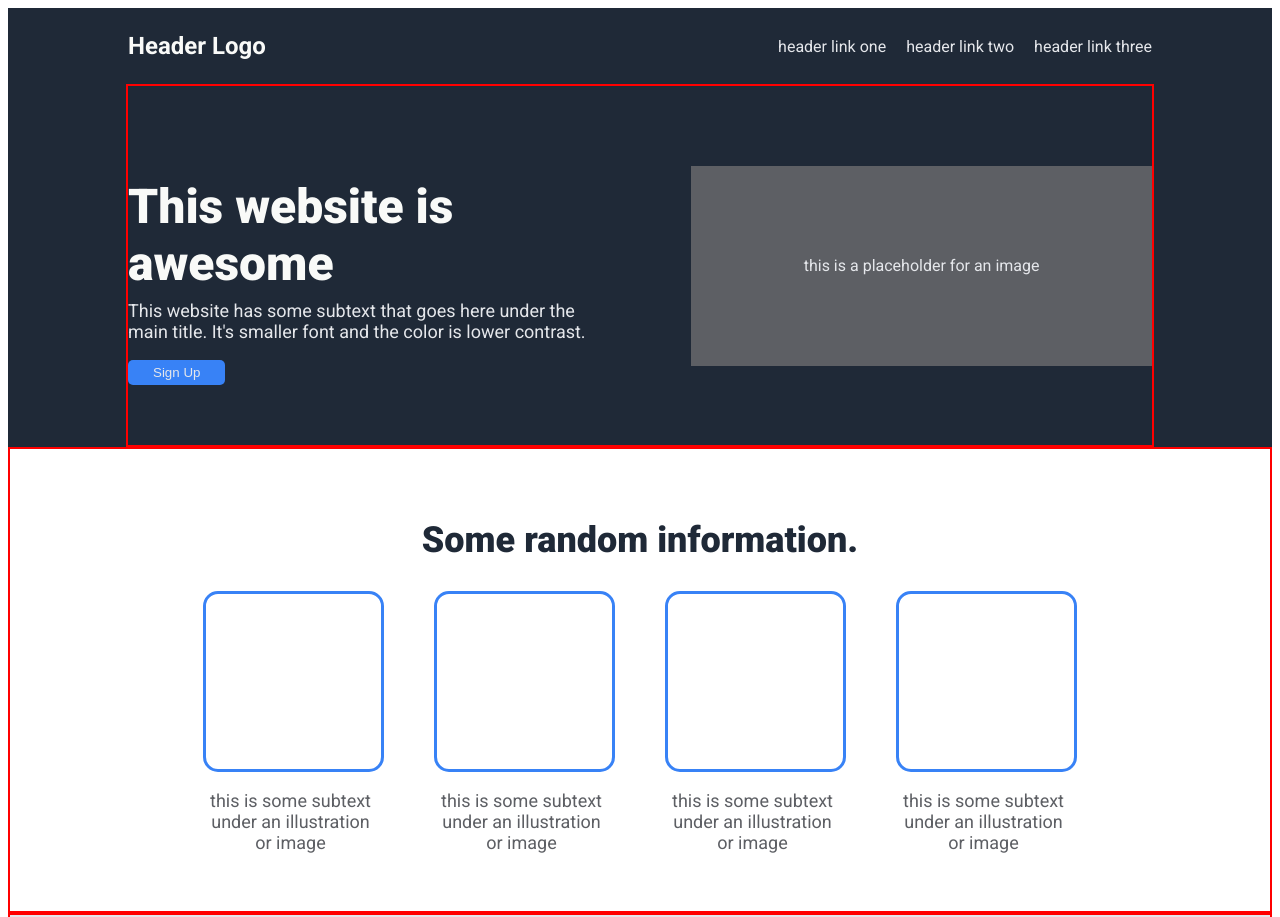
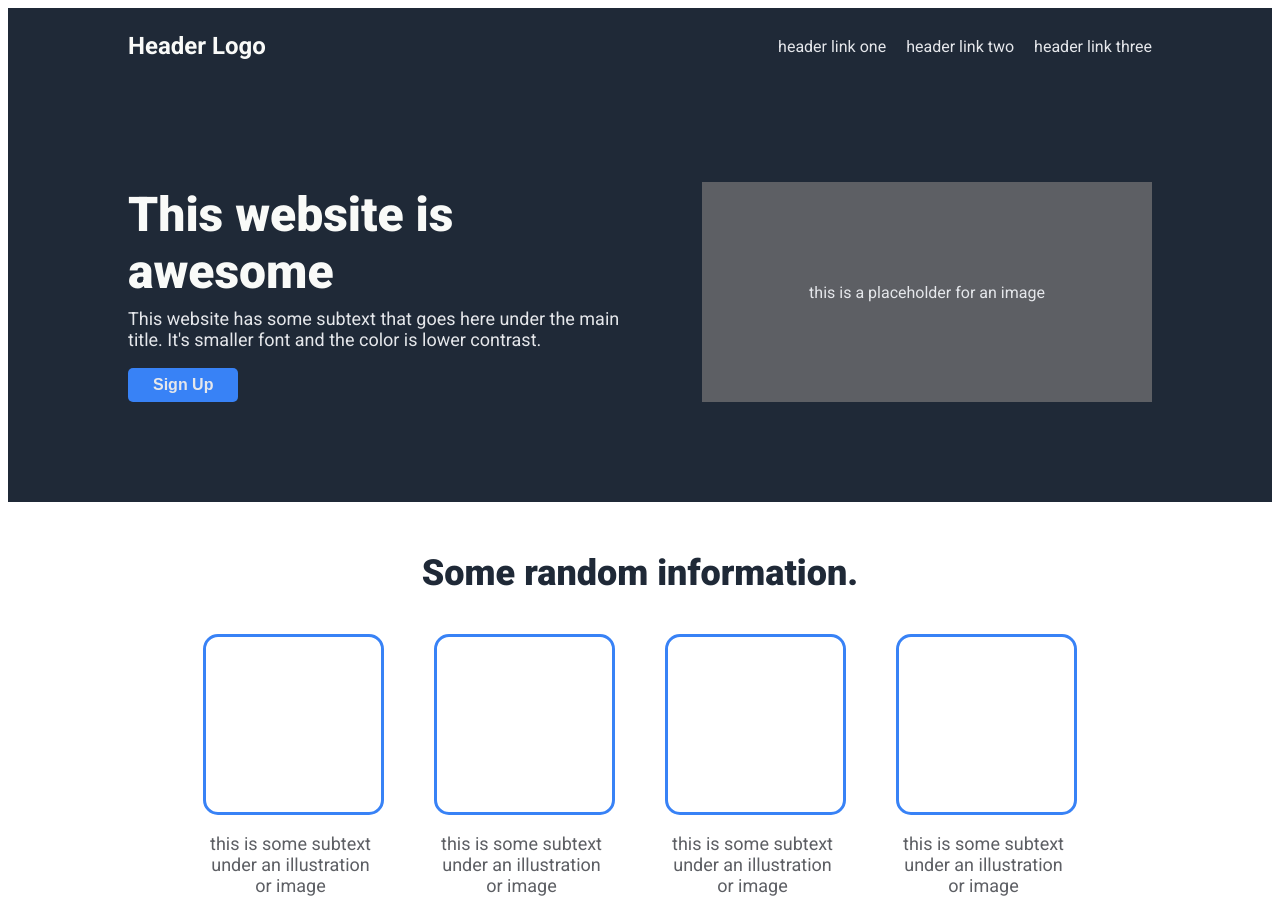
Before and after one commit to emze77/OdinProjectPage, a plain HTML site: page index.html in a window 1280 px wide. Shown: the top 917 px of the page. Drawn offline with Linux system fonts and the light colour scheme.

Commit message:
Finished v1.0 of ProjectPage

```diff
--- a/stylesheet.css
+++ b/stylesheet.css
@@ -11,8 +11,8 @@ body {
 
 .section-one, .section-two, .section-three, .section-four {
     flex: 1;
-    padding: 5vh 0;
-    border: 2px solid red;
+    padding-top: 50px;
+    padding-bottom: 80px;
 }
 
 .upper-common-bg, .footer {
@@ -54,16 +54,12 @@ body {
     justify-content: space-between;
     align-items: center;
     flex-wrap: wrap;
-    /* margin: 30px auto; */
-    /* border: 2px solid red; */
-    /* padding: 30px 0; */
 }
 
 .sec-one-left, .sec-one-right {
-        width: 45%;
+        width: 48%;
         min-width: 300px;
         margin: 20px 0;
-    /* border: 2px solid blue; */
     }
 
     h1 {
@@ -79,17 +75,18 @@ h1 {
 }
 
 .sec-one-right {
-    /* border: 2px solid red; */
     height: 100px;
+    max-width: 450px;
 }
 
 .sec-one-right {
     background-color: #5d5f64;
     color: #e5e7eb;
-    height: 200px;
+    height: 220px;
     display: flex;
     justify-content: center;
     align-items: center;
+    align-self: last baseline;
 }
 
 .image-placeholder {
@@ -100,9 +97,11 @@ h1 {
 button {
     background-color: #3882f6;
     color: #e5e7eb;
+    font-weight: bold;
     border: none;
-    padding: 5px 25px;
+    padding: 8px 25px;
     border-radius: 5px;;
+    font-size: 16px;
 }
 
 /* SECTION-TWO */
@@ -112,6 +111,8 @@ h2 {
     color: #1f2937;
     font-weight: 900;
     text-align: center;
+    margin: 0;
+    margin-bottom: 40px;
 }
 
 .sec-two-row {
@@ -119,6 +120,8 @@ h2 {
     gap: 50px;
     justify-content: center;
     flex-wrap: wrap;
+    margin: 0;
+    /* border: 2px solid green; */
 }
 
 .rounded-box {
@@ -145,7 +148,7 @@ h2 {
 
 .quote-box {
     width: 800px;
-    padding: 70px 30px;
+    padding: 10px 30px;
 }
 
 .quote {
```
Lines whose indentation alone changed are shown as unchanged.
